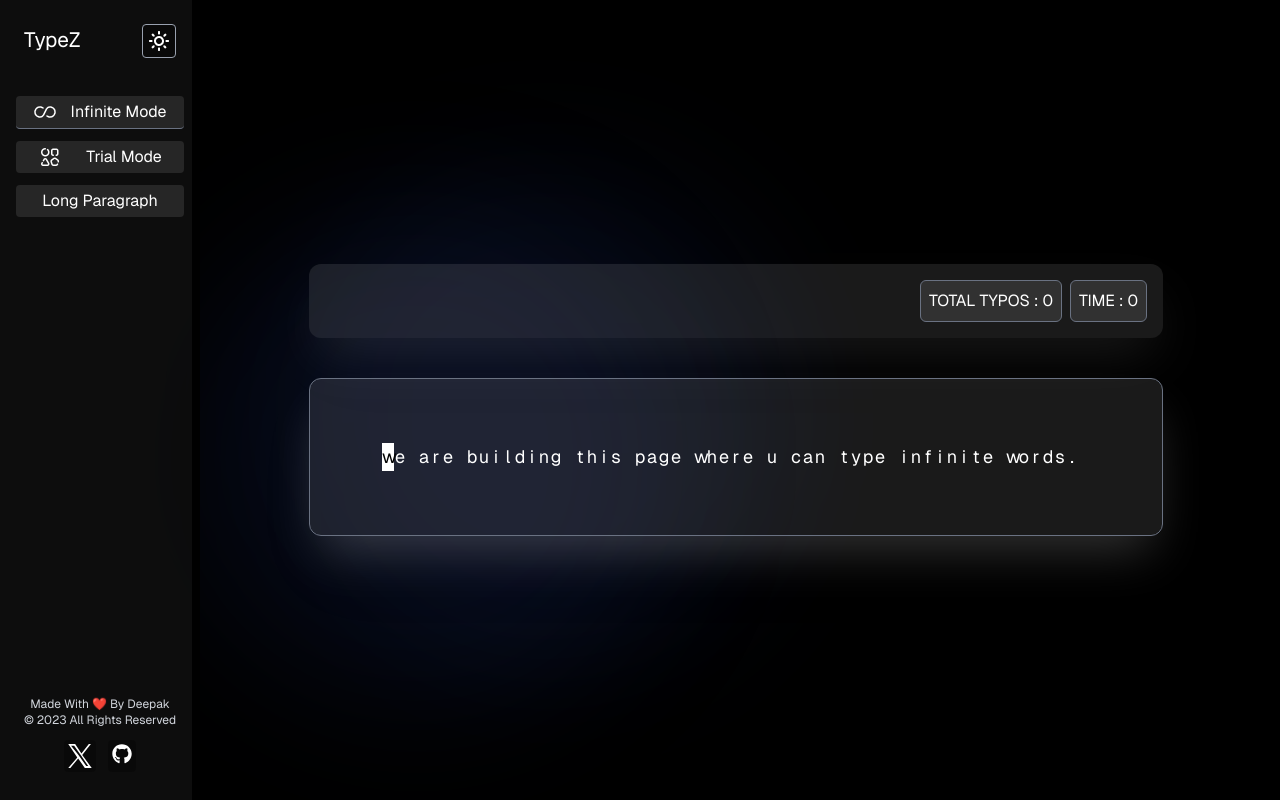
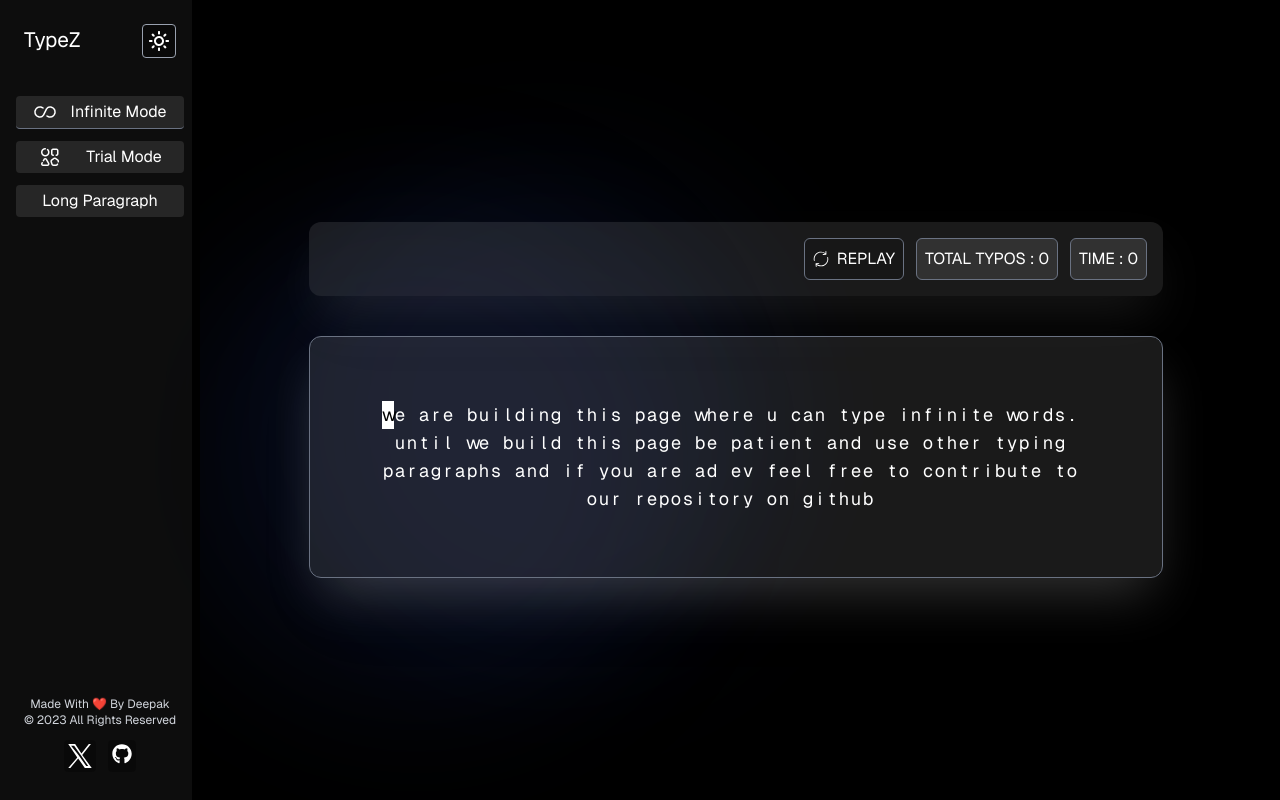
Before and after one commit to Deepaksingh126/TypeZ, a React (Vite) app: page /infinite in a window 1280 px wide. Built offline with nearby package versions, Linux system fonts and the light colour scheme.

Commit message:
minor fixes in inifinite typing board

```diff
--- a/src/App.jsx
+++ b/src/App.jsx
@@ -19,7 +19,7 @@ const App = () => {
             path='/infinite'
             element={<InfiniteTypingBoard
               key={location.pathname}
-              quotes="we are building this page where u can type infinite words."
+              quotes="we are building this page where u can type infinite words. until we build this page be patient and use other typing paragraphs and if you are ad ev feel free to contribute to our repository on github"
             />}
           />
 
--- a/src/components/InfiniteTypingBoard.jsx
+++ b/src/components/InfiniteTypingBoard.jsx
@@ -2,6 +2,7 @@ import React, { useEffect, useState } from 'react';
 import Timer from './Timer';
 import { motion, time } from "motion/react"
 import TypingCompleteScreen from './TypingCompleteScreen';
+import ReloadLogo from '../Svg/ReloadLogo';
 
 
 
@@ -22,12 +23,15 @@ const InfiniteTypingBoard = (props) => {
     const [WPM, setWPM] = useState(0)
     const [accuracy, setAccuracy] = useState(0)
 
+
+    const randomWords = ["hello", "my", "name", "is", "deepak", "and", "you"];
+
     useEffect(() => {
 
         const handleKeyDown = (e) => {
             const pressedKey = e.key;
 
-            if (/^[a-zA-Z0-9\s]$/.test(pressedKey)) {
+            if (/^[a-zA-Z0-9\s'",".]$/.test(pressedKey)) {
                 setWordsPressed(prev => prev + 1)
 
                 if (pressedKey === quote[currentIdx]) {
@@ -70,8 +74,11 @@ const InfiniteTypingBoard = (props) => {
         <>
             <div className='min-w-[80%] max-w-[80%] min-h-screen justify-center items-center flex-wrap p-2 rounded-xl flex flex-col gap-10'>
 
-                <div className="topbar w-full flex-wrap overflow-hidden flex justify-end bg-white/10 rounded-xl gap-2 z-40 p-4 shadow-white/10 drop-shadow-2xl shadow-2xl">
-
+                <div className="topbar w-full flex-wrap-reverse sm:flex-wrap overflow-hidden flex justify-center sm:justify-end bg-white/10 rounded-xl gap-3 z-40 p-4 shadow-white/10 drop-shadow-2xl shadow-2xl">
+                    {/* button if user wants to restart again */}
+                    <button onClick={() => window.location.reload()}
+                        className='flex items-center justify-center gap-2 p-2 uppercase font-med bg-black/10 cursor-pointer hover:bg-white/10 rounded-md border-1 border-gray-500 w-full sm:w-fit'>
+                        <ReloadLogo /> replay</button>
                     {/* total typos while typing*/}
                     <div className='inline p-2 uppercase font-med bg-white/10 rounded-md border-1 border-gray-500 '>total Typos : {typos}</div>
 
@@ -126,7 +133,7 @@ const InfiniteTypingBoard = (props) => {
 
             </div>
 
-            {/* <TypingCompleteScreen/> */}
+            {/* <Typing Complete Screen/> */}
             {isCompeleted ? <TypingCompleteScreen finalTime={finalTime} WPM={WPM} accuracy={accuracy} />
                 : <div> </div>}
 
```
